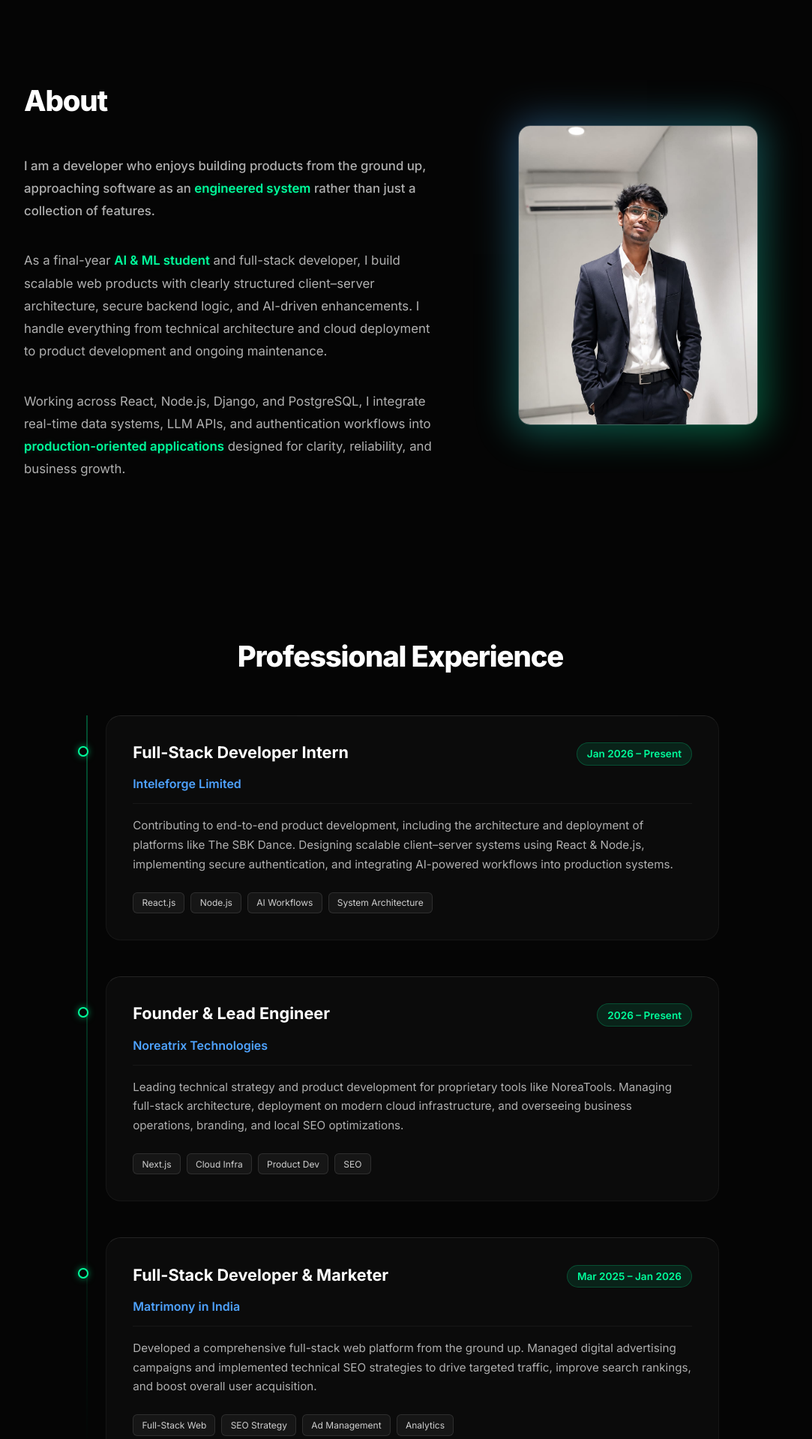
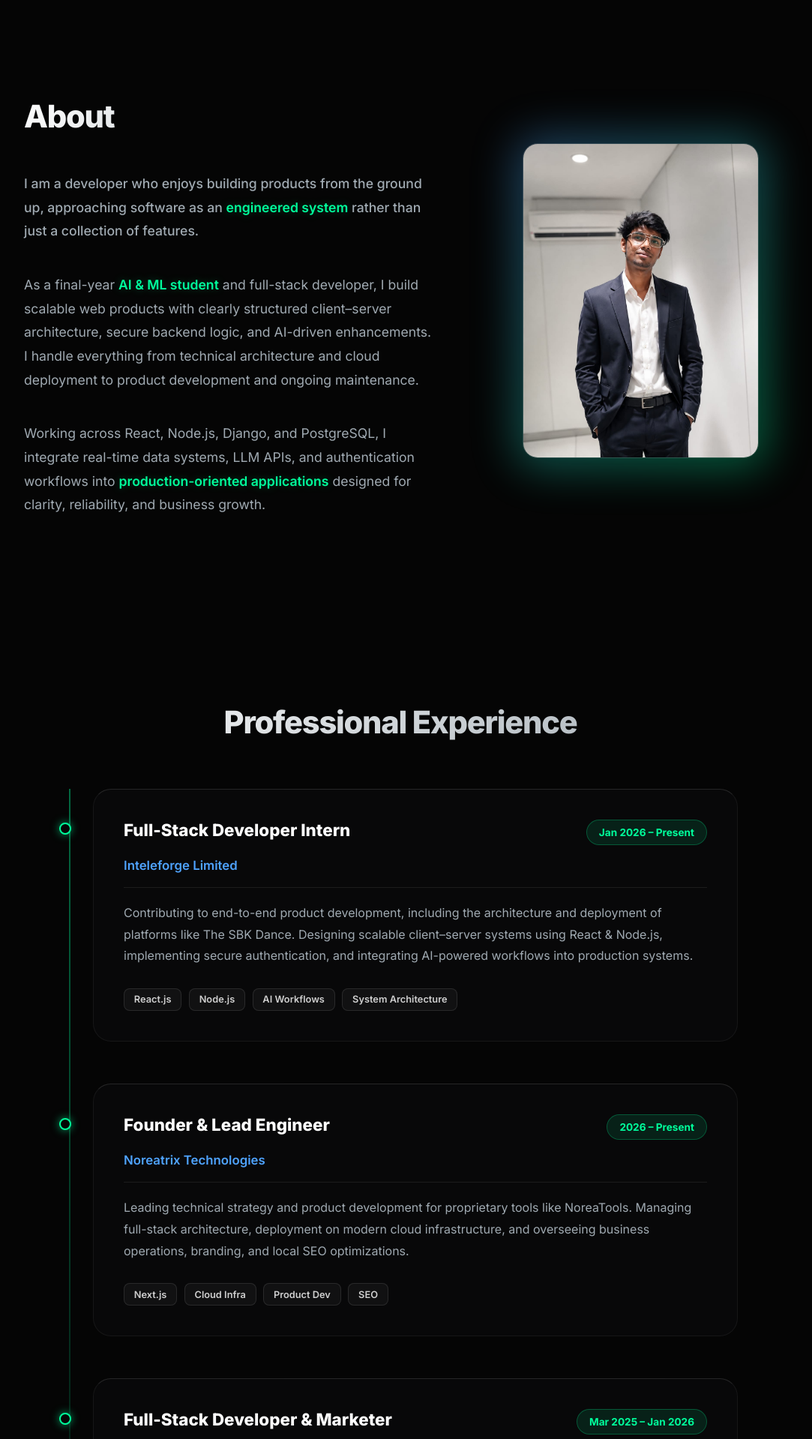
Before and after one commit to dumpalajeevankumar1/Portfolio, a React (Vite) app: page / in a window 1280 px wide. Shown: the part 801-2720 px from the top of the page at 75% size, without its empty margins (106-1189 px from the left). Built offline with nearby package versions, Linux system fonts and the light colour scheme.

Commit message:
Update index.css

```diff
--- a/src/index.css
+++ b/src/index.css
@@ -4,15 +4,15 @@
 :root {
   --bg-dark: #050505;
   --text-main: #ffffff;
-  --text-muted: #cfcfcf;
+  --text-muted: #a0aab2; /* Slightly cooler, more professional grey */
   --accent-blue: #4fa3ff;
   --accent-green: #00ff9c;
 
-  /* Premium Glassmorphism */
-  --glass-bg: rgba(20, 20, 20, 0.4);
-  --glass-border: rgba(255, 255, 255, 0.05);
-  --glass-highlight: rgba(255, 255, 255, 0.1);
-  --glass-blur: blur(16px);
+  /* Ultra-Premium Glassmorphism */
+  --glass-bg: rgba(12, 12, 14, 0.55);
+  --glass-border: rgba(255, 255, 255, 0.06);
+  --glass-highlight: rgba(255, 255, 255, 0.12);
+  --glass-blur: blur(20px);
 }
 
 *, *::before, *::after { box-sizing: border-box; }
@@ -41,8 +41,8 @@ html, body {
 /* ================= SCROLL REVEAL ================= */
 .reveal-on-scroll {
   opacity: 0;
-  transform: translateY(30px);
-  transition: opacity 0.8s ease-out, transform 0.8s ease-out;
+  transform: translateY(40px);
+  transition: opacity 0.9s cubic-bezier(0.165, 0.84, 0.44, 1), transform 0.9s cubic-bezier(0.165, 0.84, 0.44, 1);
   will-change: opacity, transform;
 }
 .reveal-on-scroll.visible { opacity: 1; transform: translateY(0); }
@@ -60,15 +60,15 @@ html, body {
   -webkit-backdrop-filter: var(--glass-blur);
   border: 1px solid var(--glass-border);
   border-top: 1px solid var(--glass-highlight);
-  border-radius: 20px;
-  padding: 2.2rem;
-  transition: transform 0.3s cubic-bezier(0.175, 0.885, 0.32, 1.275), border-color 0.3s ease, box-shadow 0.3s ease;
+  border-radius: 24px; /* Sleeker, rounder corners */
+  padding: 2.5rem;
+  transition: transform 0.4s cubic-bezier(0.175, 0.885, 0.32, 1.275), border-color 0.4s ease, box-shadow 0.4s ease;
 }
 
 .glass-card:hover {
-  transform: translateY(-5px);
-  border-color: rgba(0, 255, 156, 0.3);
-  box-shadow: 0 15px 35px rgba(0, 0, 0, 0.6), 0 0 20px rgba(0, 255, 156, 0.05);
+  transform: translateY(-6px);
+  border-color: rgba(0, 255, 156, 0.4);
+  box-shadow: 0 20px 40px rgba(0, 0, 0, 0.8), 0 0 30px rgba(0, 255, 156, 0.08);
 }
 
 .grid-layout {
@@ -79,161 +79,184 @@ html, body {
   margin: 0 auto;
 }
 
+/* Base Content Section */
 .content-section {
   max-width: 1100px;
   margin: 0 auto;
-  padding: clamp(5rem, 10vh, 7rem) clamp(1.5rem, 4vw, 3rem);
-  position: relative; /* ADD THIS */
+  padding: clamp(6rem, 12vh, 8rem) clamp(1.5rem, 4vw, 3rem);
+  position: relative;
   z-index: 1;
 }
 
-.content-section h2 {
+/* Gradient Headers */
+.gradient-text {
   text-align: center;
-  font-size: 2.4rem;
+  font-size: 2.6rem;
   font-weight: 800;
-  margin-bottom: 3.5rem;
+  margin-bottom: 4rem;
   letter-spacing: -0.03em;
+  background: linear-gradient(135deg, #ffffff 0%, #a0aab2 100%);
+  -webkit-background-clip: text;
+  -webkit-text-fill-color: transparent;
 }
 
 /* ================= HERO ================= */
 .matrix-hero { min-height: 100vh; display: flex; align-items: center; justify-content: center; text-align: center; position: relative; z-index: 1; }
 .matrix-content { position: relative; z-index: 1; }
-.generated-name { font-size: 3.8rem; font-weight: 800; letter-spacing: 0.08em; color: var(--accent-blue); text-shadow: 0 0 18px rgba(79, 163, 255, 0.35); }
-.generated-subtitle { margin-top: 1.2rem; font-size: 1.1rem; letter-spacing: 0.28em; color: #9bdcff; text-transform: uppercase; }
+.generated-name { font-size: 4rem; font-weight: 800; letter-spacing: 0.08em; color: var(--accent-blue); text-shadow: 0 0 25px rgba(79, 163, 255, 0.4); }
+.generated-subtitle { margin-top: 1.4rem; font-size: 1.15rem; letter-spacing: 0.3em; color: #9bdcff; text-transform: uppercase; font-weight: 600; }
 .gen-letter { display: inline-block; opacity: 0; transform: scale(0.85) translateY(6px); transition: opacity 0.25s ease, transform 0.25s ease; }
 .gen-letter.show { opacity: 1; transform: scale(1) translateY(0); }
 
 /* ================= NAVBAR ================= */
-.navbar { position: fixed; top: 0; left: 0; width: 100%; height: 64px; z-index: 999; }
-.nav-inner { max-width: 1200px; margin: 0 auto; height: 100%; padding: 0 1.6rem; display: flex; align-items: center; justify-content: space-between; }
+.navbar { position: fixed; top: 0; left: 0; width: 100%; height: 72px; z-index: 999; transition: all 0.3s ease; }
+.nav-inner { max-width: 1200px; margin: 0 auto; height: 100%; padding: 0 2rem; display: flex; align-items: center; justify-content: space-between; }
 .nav-logo { cursor: pointer; display: flex; flex-direction: column; }
-.logo-primary { font-size: 1.35rem; font-weight: 900; letter-spacing: 0.22em; color: #ffffff; }
-.logo-sub { font-size: 0.65rem; letter-spacing: 0.18em; color: var(--accent-green); margin-top: 4px; text-transform: uppercase; }
+.logo-primary { font-size: 1.4rem; font-weight: 900; letter-spacing: 0.22em; color: #ffffff; }
+.logo-sub { font-size: 0.7rem; letter-spacing: 0.2em; color: var(--accent-green); margin-top: 2px; text-transform: uppercase; font-weight: 700; }
 
-.nav-links { display: flex; gap: 2.4rem; list-style: none; margin: 0; padding: 0; }
-.nav-links li { position: relative; font-size: 0.95rem; font-weight: 500; letter-spacing: 0.05em; color: #cfcfcf; cursor: pointer; transition: color 0.25s ease; }
+.nav-links { display: flex; gap: 2.8rem; list-style: none; margin: 0; padding: 0; }
+.nav-links li { position: relative; font-size: 0.95rem; font-weight: 600; letter-spacing: 0.05em; color: #a0aab2; cursor: pointer; transition: color 0.3s ease; }
 .nav-links li:hover { color: #ffffff; }
 
 .nav-links li::after {
   content: ""; position: absolute; left: 0; bottom: -6px; width: 0%; height: 2px;
-  background-color: var(--accent-green); transition: width 0.25s ease;
+  background-color: var(--accent-green); transition: width 0.3s ease;
 }
 .nav-links li:hover::after { width: 100%; }
 
-.nav-links .nav-cta { padding: 0.5rem 1.1rem; border-radius: 999px; border: 1px solid rgba(0, 255, 156, 0.5); color: var(--accent-green); }
+.nav-links .nav-cta { padding: 0.6rem 1.4rem; border-radius: 999px; border: 1px solid rgba(0, 255, 156, 0.4); color: var(--accent-green); transition: all 0.3s; }
 .nav-links .nav-cta::after { display: none; }
-.nav-links .nav-cta:hover { background: rgba(0, 255, 156, 0.12); }
+.nav-links .nav-cta:hover { background: rgba(0, 255, 156, 0.15); box-shadow: 0 0 15px rgba(0, 255, 156, 0.2); }
 
 /* ================= ABOUT ================= */
-.about-section { display: flex; align-items: center; justify-content: center; gap: 5rem; min-height: 420px; }
+.about-section { display: flex; align-items: center; justify-content: center; gap: 6rem; min-height: 420px; }
 .about-left { flex: 1.2; max-width: 600px; display: flex; flex-direction: column; justify-content: center; }
-.about-left h2 { text-align: left; margin-bottom: 2rem; }
-.about-lead { font-size: 1.15rem; color: #fff; font-weight: 500; margin-bottom: 1.5rem; line-height: 1.7; }
-.about-left p { font-size: 1.05rem; line-height: 1.8; margin-bottom: 1.2rem; color: #b0b0b0; }
-.text-highlight { color: var(--accent-green); font-weight: 600; text-shadow: 0 0 10px rgba(0, 255, 156, 0.2); }
+.about-left .gradient-text { text-align: left; margin-bottom: 2rem; }
+.about-lead { font-size: 1.25rem; color: #fff; font-weight: 500; margin-bottom: 1.8rem; line-height: 1.7; }
+.about-left p { font-size: 1.1rem; line-height: 1.8; margin-bottom: 1.4rem; color: var(--text-muted); }
+.text-highlight { color: var(--accent-green); font-weight: 600; text-shadow: 0 0 12px rgba(0, 255, 156, 0.25); }
 
 /* Glowing Profile Picture */
 .about-right { flex: 0.8; display: flex; justify-content: center; align-items: center; min-height: 360px; }
 .profile-wrapper { position: relative; display: inline-block; }
 .profile-wrapper::before {
   content: ''; position: absolute;
-  top: -8px; left: -8px; right: -8px; bottom: -8px;
+  top: -10px; left: -10px; right: -10px; bottom: -10px;
   background: linear-gradient(135deg, var(--accent-blue), var(--accent-green));
-  filter: blur(25px); opacity: 0.35; border-radius: 24px; z-index: -1;
+  filter: blur(30px); opacity: 0.4; border-radius: 28px; z-index: -1;
   animation: pulseGlow 4s infinite alternate;
 }
-.profile-image { width: 100%; width: 320px; height: 400px; object-fit: cover; border-radius: 16px; border: 1px solid rgba(255,255,255,0.2); position: relative; z-index: 1; }
-@keyframes pulseGlow { 0% { opacity: 0.2; } 100% { opacity: 0.5; } }
+.profile-image { width: 100%; max-width: 340px; height: 420px; object-fit: cover; border-radius: 20px; border: 1px solid rgba(255,255,255,0.15); position: relative; z-index: 1; }
+@keyframes pulseGlow { 0% { opacity: 0.25; transform: scale(0.98); } 100% { opacity: 0.5; transform: scale(1.02); } }
 
 /* ================= EXPERIENCE (TIMELINE) ================= */
 .timeline-container {
-  max-width: 850px;
+  max-width: 900px;
   margin: 0 auto;
   position: relative;
-  padding-left: 2rem;
+  padding-left: 2.5rem;
 }
 /* The Vertical Line */
 .timeline-container::before {
   content: ''; position: absolute;
-  top: 0; bottom: 0; left: 6px; width: 2px;
-  background: linear-gradient(to bottom, var(--accent-green), transparent);
-  opacity: 0.3;
+  top: 0; bottom: 0; left: 8px; width: 2px;
+  background: linear-gradient(to bottom, var(--accent-green), rgba(0, 255, 156, 0.1));
+  opacity: 0.4;
 }
-.timeline-item { position: relative; margin-bottom: 3rem; }
+.timeline-item { position: relative; margin-bottom: 3.5rem; }
 .timeline-item:last-child { margin-bottom: 0; }
 
 /* The Timeline Dots */
 .timeline-dot {
   position: absolute;
-  left: -2.35rem; /* Aligns perfectly with the vertical line */
-  top: 2.5rem;
-  width: 14px; height: 14px;
+  left: -2.85rem;
+  top: 2.8rem;
+  width: 16px; height: 16px;
   border-radius: 50%;
   background: var(--bg-dark);
   border: 2px solid var(--accent-green);
-  box-shadow: 0 0 10px rgba(0, 255, 156, 0.5);
+  box-shadow: 0 0 12px rgba(0, 255, 156, 0.6);
   z-index: 2;
+  transition: transform 0.3s ease;
 }
+.timeline-item:hover .timeline-dot { transform: scale(1.3); background: var(--accent-green); }
 
-.exp-header { display: flex; justify-content: space-between; align-items: flex-start; flex-wrap: wrap; gap: 1rem; margin-bottom: 1rem; border-bottom: 1px solid rgba(255,255,255,0.05); padding-bottom: 1rem; }
-.exp-titles { display: flex; flex-direction: column; gap: 0.2rem; }
-.exp-titles h3 { font-size: 1.35rem; margin: 0; color: #fff; font-weight: 700; }
-.exp-company { color: var(--accent-blue); font-weight: 600; font-size: 1rem; }
-.exp-date { background: rgba(0, 255, 156, 0.1); color: var(--accent-green); padding: 0.4rem 0.8rem; border-radius: 20px; font-size: 0.85rem; font-weight: 600; border: 1px solid rgba(0, 255, 156, 0.2); }
-.exp-desc { color: #b0b0b0; line-height: 1.7; margin-bottom: 1.5rem; }
+.exp-header { display: flex; justify-content: space-between; align-items: flex-start; flex-wrap: wrap; gap: 1rem; margin-bottom: 1.2rem; border-bottom: 1px solid rgba(255,255,255,0.08); padding-bottom: 1.2rem; }
+.exp-titles { display: flex; flex-direction: column; gap: 0.3rem; }
+.exp-titles h3 { font-size: 1.45rem; margin: 0; color: #fff; font-weight: 700; }
+.exp-company { color: var(--accent-blue); font-weight: 600; font-size: 1.05rem; }
+.exp-date { background: rgba(0, 255, 156, 0.1); color: var(--accent-green); padding: 0.5rem 1rem; border-radius: 20px; font-size: 0.85rem; font-weight: 700; border: 1px solid rgba(0, 255, 156, 0.25); }
+.exp-desc { color: var(--text-muted); line-height: 1.8; margin-bottom: 1.8rem; font-size: 1.05rem; }
 
 /* Mini Tech Badges */
-.exp-tech-stack { display: flex; flex-wrap: wrap; gap: 0.5rem; }
-.tech-badge { font-size: 0.75rem; padding: 0.35rem 0.7rem; border-radius: 6px; background: rgba(255, 255, 255, 0.05); color: #cfcfcf; border: 1px solid rgba(255, 255, 255, 0.1); }
+.exp-tech-stack { display: flex; flex-wrap: wrap; gap: 0.6rem; }
+.tech-badge { font-size: 0.8rem; font-weight: 600; padding: 0.4rem 0.8rem; border-radius: 8px; background: rgba(255, 255, 255, 0.04); color: #cfcfcf; border: 1px solid rgba(255, 255, 255, 0.1); }
 
-/* ================= SKILLS ================= */
-.skills-grid-layout { grid-template-columns: repeat(auto-fit, minmax(280px, 1fr)); }
-.skills-card h3 { font-size: 1.3rem; margin-top: 0; margin-bottom: 1.8rem; text-align: center; color: var(--text-main); font-weight: 700; }
-.skills-items { display: flex; flex-wrap: wrap; gap: 0.8rem; justify-content: center; }
+/* ================= SKILLS ("NEW PAGE" LAYOUT) ================= */
+.skills-section {
+  max-width: 100%; /* Break out of normal container */
+  padding: 0;
+}
+.skills-page-wrapper {
+  min-height: 100vh;
+  display: flex;
+  flex-direction: column;
+  justify-content: center;
+  padding: clamp(6rem, 12vh, 8rem) clamp(1.5rem, 4vw, 3rem);
+  background: radial-gradient(circle at center, rgba(0, 255, 156, 0.03) 0%, transparent 70%);
+}
+.skills-grid-layout {
+  grid-template-columns: repeat(auto-fit, minmax(320px, 1fr));
+  max-width: 1200px;
+  gap: 3rem;
+}
+.skills-card h3 { font-size: 1.4rem; margin-top: 0; margin-bottom: 2rem; text-align: center; color: #fff; font-weight: 800; }
+.skills-items { display: flex; flex-wrap: wrap; gap: 0.9rem; justify-content: center; }
 
 /* Upgraded Skill Pills */
 .skill-pill {
-  padding: 0.6rem 1rem;
-  border-radius: 8px;
-  font-size: 0.85rem;
+  padding: 0.7rem 1.2rem;
+  border-radius: 10px;
+  font-size: 0.9rem;
   font-weight: 600;
-  background: rgba(255, 255, 255, 0.03);
-  border: 1px solid rgba(255, 255, 255, 0.08);
+  background: rgba(255, 255, 255, 0.02);
+  border: 1px solid rgba(255, 255, 255, 0.1);
   color: #cfcfcf;
   transition: all 0.3s cubic-bezier(0.175, 0.885, 0.32, 1.275);
   cursor: default;
 }
 .skill-pill:hover {
   border-color: var(--accent-green);
-  color: var(--bg-dark); /* Invert text color on hover for pop */
+  color: var(--bg-dark);
   background: var(--accent-green);
-  transform: translateY(-4px) scale(1.05);
-  box-shadow: 0 8px 20px rgba(0, 255, 156, 0.25);
+  transform: translateY(-5px) scale(1.05);
+  box-shadow: 0 10px 25px rgba(0, 255, 156, 0.3);
 }
 
 /* ================= CARDS (SERVICES/PROJECTS) ================= */
-.glass-card h3 { font-size: 1.35rem; margin-top: 0; margin-bottom: 1rem; font-weight: 700; }
-.glass-card p { color: #b0b0b0; line-height: 1.7; font-size: 0.95rem; }
+.glass-card h3 { font-size: 1.4rem; margin-top: 0; margin-bottom: 1.2rem; font-weight: 800; color: #fff; }
+.glass-card p { color: var(--text-muted); line-height: 1.8; font-size: 1rem; }
 
-.project-header { display: flex; justify-content: space-between; align-items: flex-start; margin-bottom: 1rem; }
-.project-tag { font-size: 0.75rem; padding: 0.35rem 0.8rem; border-radius: 999px; background: rgba(0,255,156,0.1); color: var(--accent-green); border: 1px solid rgba(0,255,156,0.3); }
-.project-link { font-size: 0.9rem; font-weight: 600; color: var(--text-main); text-decoration: none; display: inline-block; margin-top: 1rem; transition: color 0.2s; }
+.project-header { display: flex; justify-content: space-between; align-items: flex-start; margin-bottom: 1.2rem; }
+.project-tag { font-size: 0.8rem; font-weight: 600; padding: 0.4rem 0.9rem; border-radius: 999px; background: rgba(0,255,156,0.1); color: var(--accent-green); border: 1px solid rgba(0,255,156,0.3); }
+.project-link { font-size: 0.95rem; font-weight: 700; color: #fff; text-decoration: none; display: inline-block; margin-top: 1.5rem; transition: color 0.2s; }
 .project-link:hover { color: var(--accent-green); }
 
 /* ================= CONTACT & EMAIL ================= */
-.contact-grid { max-width: 900px; }
-.contact-card a { color: var(--text-main); text-decoration: none; transition: color 0.2s ease; }
+.contact-grid { max-width: 950px; }
+.contact-card a { color: #fff; text-decoration: none; transition: color 0.2s ease; font-weight: 500; }
 .contact-card a:hover { color: var(--accent-green); }
 
 .highlight-card { border-color: rgba(0, 255, 156, 0.4); background: linear-gradient(150deg, rgba(0, 255, 156, 0.05), rgba(0, 0, 0, 0.4)); }
 
-.email-copy-wrapper { margin-bottom: 0.8rem; }
-.email-copy-wrapper p { margin-bottom: 0; display: flex; align-items: center; flex-wrap: wrap; font-size: 0.95rem; }
+.email-copy-wrapper { margin-bottom: 1rem; }
+.email-copy-wrapper p { margin-bottom: 0; display: flex; align-items: center; flex-wrap: wrap; font-size: 1.05rem; color: #fff; }
 
-.interactable { cursor: pointer; color: var(--accent-blue) !important; border-bottom: 1px dashed rgba(79, 163, 255, 0.5); transition: all 0.2s ease; }
+.interactable { cursor: pointer; color: var(--accent-blue) !important; border-bottom: 1px dashed rgba(79, 163, 255, 0.5); transition: all 0.2s ease; font-weight: 600; }
 .interactable:hover { color: var(--accent-green) !important; border-bottom-color: var(--accent-green); }
 
-.copied-text { font-size: 0.85rem; font-weight: 600; color: var(--accent-green); margin-left: 12px; animation: fadeInOut 2s forwards ease-in-out; }
+.copied-text { font-size: 0.9rem; font-weight: 700; color: var(--accent-green); margin-left: 12px; animation: fadeInOut 2s forwards ease-in-out; }
 
 @keyframes fadeInOut {
   0% { opacity: 0; transform: translateX(-8px); }
@@ -242,48 +265,45 @@ html, body {
   100% { opacity: 0; transform: translateX(5px); }
 }
 
-.resume-button { padding: 0.9rem 1.8rem; border-radius: 999px; background: var(--accent-green); color: #000; font-size: 0.95rem; font-weight: 700; text-decoration: none; display: inline-block; transition: transform 0.25s ease, box-shadow 0.25s ease; margin-top: 1rem; }
-.resume-button:hover { transform: translateY(-4px); box-shadow: 0 12px 30px rgba(0, 255, 156, 0.4); color: #000; }
+.resume-button { padding: 1rem 2.2rem; border-radius: 999px; background: var(--accent-green); color: #000; font-size: 1rem; font-weight: 800; text-decoration: none; display: inline-block; transition: transform 0.3s ease, box-shadow 0.3s ease; margin-top: 1.5rem; }
+.resume-button:hover { transform: translateY(-5px); box-shadow: 0 15px 35px rgba(0, 255, 156, 0.4); color: #000; }
 
 /* ================= MOBILE RESPONSIVE ================= */
-.mobile-menu-btn { display: none; background: transparent; border: none; color: #ffffff; font-size: 1.5rem; cursor: pointer; z-index: 1000; }
+.mobile-menu-btn { display: none; background: transparent; border: none; color: #ffffff; font-size: 1.8rem; cursor: pointer; z-index: 1000; }
 
 @media (max-width: 900px) {
   .nav-logo .logo-sub { display: none; }
-  .nav-links { gap: 1.6rem; }
-  .about-section { flex-direction: column; text-align: center; gap: 3rem; min-height: unset; }
-  .about-left h2 { text-align: center; }
+  .nav-links { gap: 1.8rem; }
+  .about-section { flex-direction: column; text-align: center; gap: 4rem; min-height: unset; }
+  .about-left .gradient-text { text-align: center; }
   .about-right { width: 100%; min-height: 280px; }
 
-  /* Timeline adjustments for smaller screens */
-  .timeline-container { padding-left: 1rem; }
+  .timeline-container { padding-left: 1.5rem; }
   .timeline-container::before { left: 0; }
-  .timeline-dot { left: -2.95rem; }
-  .exp-header { flex-direction: column; gap: 0.8rem; }
+  .timeline-dot { left: -3.05rem; }
+  .exp-header { flex-direction: column; gap: 1rem; }
 }
 
 @media (max-width: 768px) {
-  .generated-name { font-size: 2.4rem; letter-spacing: 0.06em; }
-  .generated-subtitle { font-size: 0.9rem; letter-spacing: 0.22em; }
+  .generated-name { font-size: 2.6rem; letter-spacing: 0.05em; }
+  .generated-subtitle { font-size: 0.95rem; letter-spacing: 0.2em; }
   .mobile-menu-btn { display: block; }
   .nav-links {
-    position: fixed; top: 64px; right: 0; width: 100%; max-width: 320px; height: calc(100vh - 64px);
-    flex-direction: column; align-items: flex-start; gap: 1.8rem; padding: 2rem;
-    background: rgba(5, 5, 5, 0.95); backdrop-filter: blur(12px);
-    transform: translateX(100%); transition: transform 0.35s ease;
+    position: fixed; top: 72px; right: 0; width: 100%; max-width: 320px; height: calc(100vh - 72px);
+    flex-direction: column; align-items: flex-start; gap: 2rem; padding: 2.5rem;
+    background: rgba(5, 5, 5, 0.98); backdrop-filter: blur(20px);
+    border-left: 1px solid var(--glass-border);
+    transform: translateX(100%); transition: transform 0.4s cubic-bezier(0.165, 0.84, 0.44, 1);
   }
   .nav-links-mobile-open { transform: translateX(0); }
-  .nav-links li { font-size: 1.1rem; width: 100%; padding: 0.5rem 0; }
-  .nav-links li, .resume-button, .project-link { padding: 0.6rem 0; }
+  .nav-links li { font-size: 1.2rem; width: 100%; padding: 0.5rem 0; }
 }
 
 @media (max-width: 480px) {
-  .content-section { padding: 3.2rem 1.2rem; }
-  .generated-name { font-size: 2rem; letter-spacing: 0.05em; }
-  .generated-subtitle { font-size: 0.75rem; letter-spacing: 0.18em; }
-  .about-section { gap: 2rem; }
-  .about-left h2 { font-size: 1.8rem; }
-  .about-left p { font-size: 0.95rem; }
-  .profile-image { width: 260px; height: 340px; }
+  .content-section { padding: 4rem 1.2rem; }
+  .generated-name { font-size: 2.2rem; }
+  .generated-subtitle { font-size: 0.8rem; }
+  .about-section { gap: 3rem; }
+  .profile-image { max-width: 280px; height: 360px; }
   .grid-layout, .skills-grid-layout, .contact-grid { grid-template-columns: 1fr; }
 }
```
